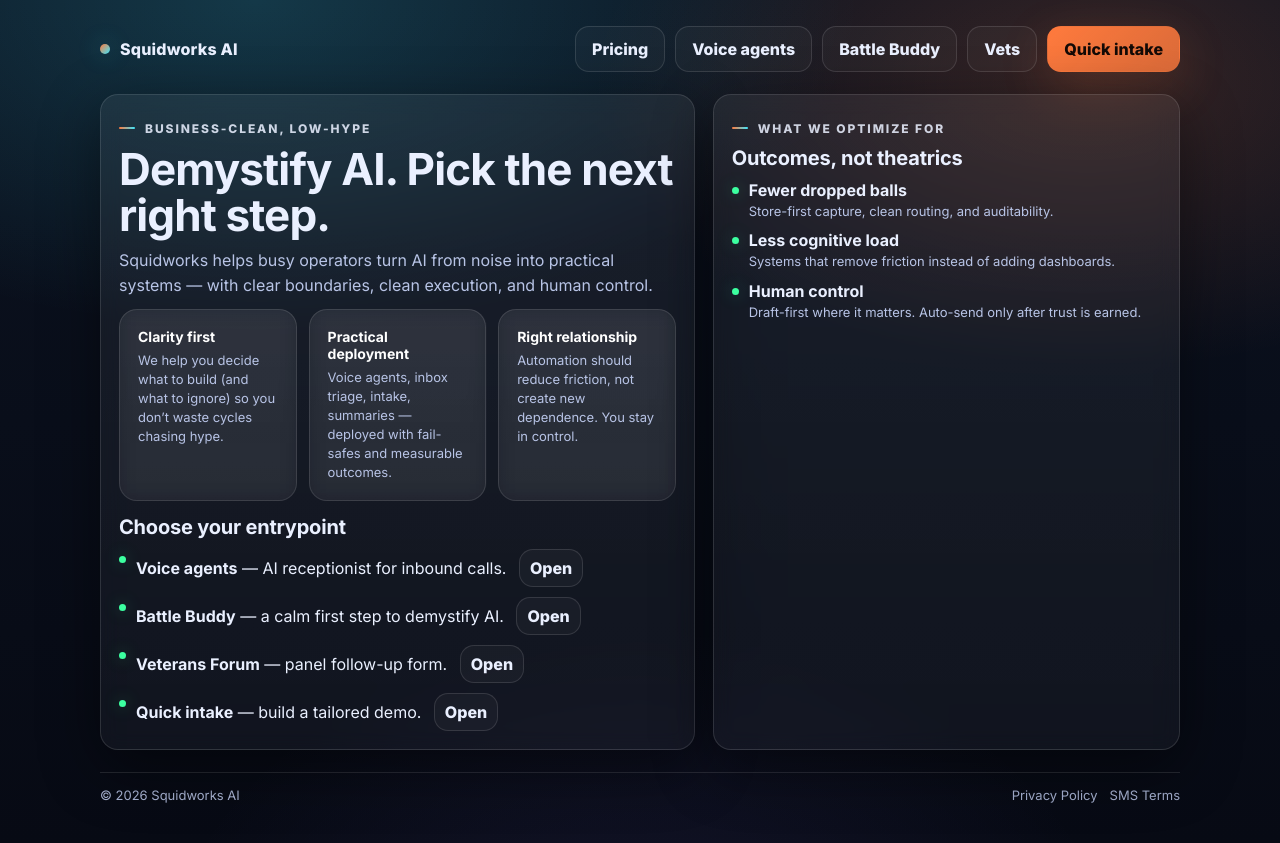
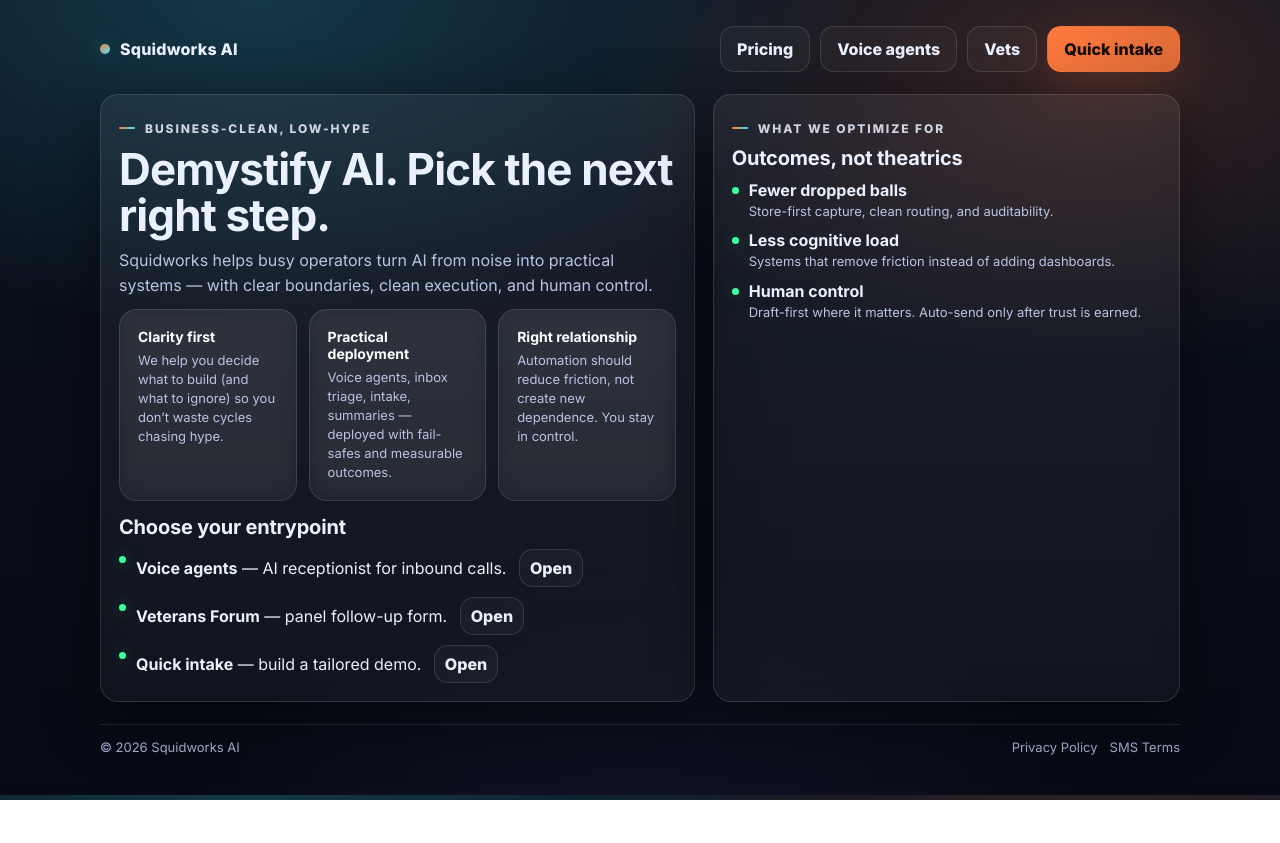
Before and after one commit to lyra-claws/squidworks-ai-site, a plain HTML site: page public/index.html in a window 1280 px wide. After the commit the page ends 800 px from the top, so only its background shows below. Drawn offline with Linux system fonts and the light colour scheme.

Commit message:
Hide Battle Buddy link from homepage hub

```diff
--- a/public/index.html
+++ b/public/index.html
@@ -66,7 +66,6 @@
       <div class="pill">
         <a href="/pricing.html" class="btn ghost">Pricing</a>
         <a href="/voice.html" class="btn ghost">Voice agents</a>
-        <a href="/battle-buddy.html" class="btn ghost">Battle Buddy</a>
         <a href="/vets.html" class="btn ghost">Vets</a>
         <a href="/intake.html" class="btn primary">Quick intake</a>
       </div>
@@ -99,7 +98,6 @@
           <h2>Choose your entrypoint</h2>
           <div class="list">
             <div class="item"><span class="b"></span><div><b>Voice agents</b> — AI receptionist for inbound calls. <a href="/voice.html" class="btn ghost" style="padding:8px 10px;margin-left:8px">Open</a></div></div>
-            <div class="item"><span class="b"></span><div><b>Battle Buddy</b> — a calm first step to demystify AI. <a href="/battle-buddy.html" class="btn ghost" style="padding:8px 10px;margin-left:8px">Open</a></div></div>
             <div class="item"><span class="b"></span><div><b>Veterans Forum</b> — panel follow-up form. <a href="/vets.html" class="btn ghost" style="padding:8px 10px;margin-left:8px">Open</a></div></div>
             <div class="item"><span class="b"></span><div><b>Quick intake</b> — build a tailored demo. <a href="/intake.html" class="btn ghost" style="padding:8px 10px;margin-left:8px">Open</a></div></div>
           </div>
```
